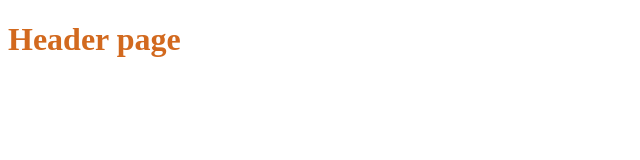
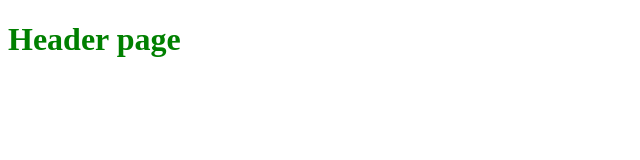
Before and after one commit to Star1One/StarCode, a plain HTML site: page index2.html in a window 1280 px wide. Shown: the whole page, without its empty margins (0-640 px from the left). Drawn offline with Linux system fonts and the light colour scheme.

Commit message:
New changes

```diff
--- a/index2.html
+++ b/index2.html
@@ -7,7 +7,7 @@
 
     <style>
         h1{
-            color: chocolate;
+            color: green;
         }
     </style>
 </head>
```
Also changed, not shown: index.html (+1 -1 lines).
